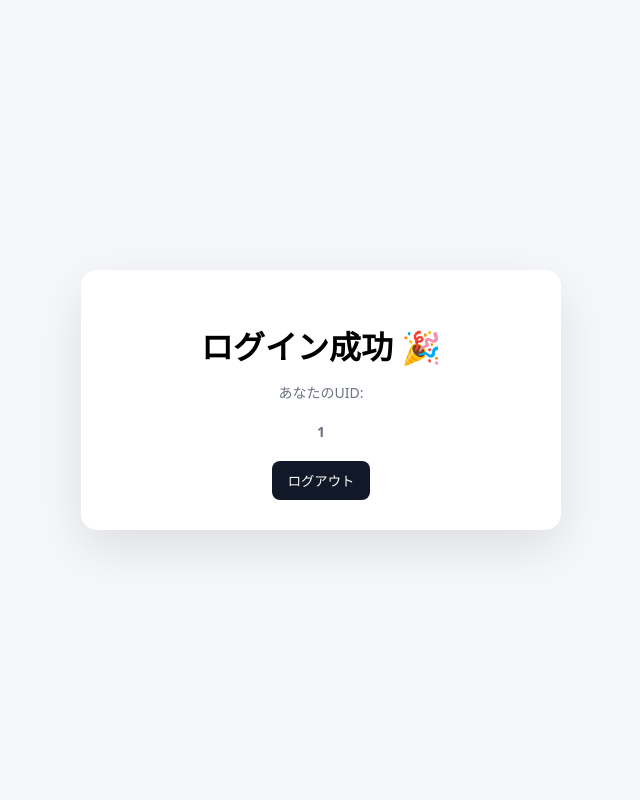
After one commit to panic-one/chatai-playground, a Flask app: page /home in a window 1280 px wide. The commit adds this page. Shown: the whole page, without its empty margins (319-959 px from the left). Run offline with Flask 3, Linux system fonts and the light colour scheme; the visitor is signed in with stand-in values (Sample User, id 1); parts of the project's set-up code (start-up, migrations or seed data) failed here and were passed over.

Commit message:
home作成

```diff
--- a/app/__init__.py
+++ b/app/__init__.py
@@ -1,12 +1,13 @@
 from flask import Flask
 from dotenv import load_dotenv
-
 from .firebase import init_firebase
+import os
 
 def create_app():
     load_dotenv()
 
     app = Flask(__name__)
+    app.config["SECRET_KEY"] = os.environ.get("SECRET_KEY", "dev-secret")
 
     init_firebase()
 
--- a/app/auth/__init__.py
+++ b/app/auth/__init__.py
@@ -2,4 +2,4 @@ from flask import Blueprint
 
 auth_bp = Blueprint("auth", __name__)
 
-from . import routes  # noqa
+from . import routes
--- a/app/auth/routes.py
+++ b/app/auth/routes.py
@@ -1,4 +1,4 @@
-from flask import jsonify, render_template
+from flask import jsonify, render_template, request, session
 from . import auth_bp
 from .services import verify_firebase_token
 
@@ -19,3 +19,29 @@ def login():
         "messagingSenderId": "747369968863",
     }
     return render_template("login.html", firebase_config=firebase_config)
+
+@auth_bp.get("/home")
+def home():
+    uid = session.get("uid")
+    if not uid:
+        return "Unauthorezed", 401
+    return render_template("home.html", uid=uid)
+
+@auth_bp.post("/session")
+def create_session():
+    data = request.get_json(silent=True) or {}
+    id_token = data.get("idToken")
+    if not id_token:
+        return jsonify({"error": "missing idToken"}), 400
+
+    uid, err = verify_firebase_token(id_token)
+    if err:
+        return jsonify({"error": err}), 401
+
+    session["uid"] = uid
+    return jsonify({"ok": True, "uid": uid}), 200
+
+@auth_bp.post("/logout")
+def logout():
+    session.clear()
+    return ("", 204)
--- /dev/null
+++ b/app/templates/home.html
@@ -0,0 +1,74 @@
+<!doctype html>
+<html lang="ja">
+<head>
+  <meta charset="utf-8">
+  <meta name="viewport" content="width=device-width, initial-scale=1">
+  <title>ホーム</title>
+
+  <style>
+    body {
+      margin: 0;
+      min-height: 100svh;
+      display: flex;
+      flex-direction: column;
+      align-items: center;
+      justify-content: center;
+      font-family: system-ui, -apple-system, "Segoe UI", Roboto, "Noto Sans JP", sans-serif;
+      background: #f6f7fb;
+    }
+
+    .card {
+      background: #fff;
+      padding: 30px;
+      border-radius: 16px;
+      box-shadow: 0 18px 50px rgba(0,0,0,.10);
+      width: min(420px, 90%);
+      text-align: center;
+    }
+
+    h1 {
+      margin-bottom: 10px;
+    }
+
+    p {
+      color: #6b7280;
+      font-size: 14px;
+      margin-bottom: 20px;
+    }
+
+    button {
+      padding: 10px 16px;
+      border: none;
+      border-radius: 8px;
+      background: #111827;
+      color: white;
+      cursor: pointer;
+    }
+
+    button:hover {
+      opacity: 0.85;
+    }
+  </style>
+</head>
+
+<body>
+  <div class="card">
+    <h1>ログイン成功 🎉</h1>
+    <p>あなたのUID:</p>
+    <p><strong>{{ uid }}</strong></p>
+
+    <button onclick="logout()">ログアウト</button>
+  </div>
+
+  <script>
+    function logout() {
+      fetch("/logout", {
+        method: "POST",
+        credentials: "include",
+      }).then(() => {
+        window.location.href = "/login";
+      });
+    }
+  </script>
+</body>
+</html>
--- a/docker-compose.yml
+++ b/docker-compose.yml
@@ -13,6 +13,7 @@ services:
       - DB_PASSWORD=postgres
       - DB_NAME=flask_db
       - FIREBASE_SERVICE_ACCOUNT_PATH=/app/instance/serviceAccountKey.json
+      - SECRET_KEY=dev-secret
     depends_on:
       - db
     restart: always
```
Also changed, not shown: app/auth/services.py (+10 -7 lines), app/templates/login.html (+39 -9 lines), app/templates/base.html (deleted), app/templates/logout.html (deleted).
